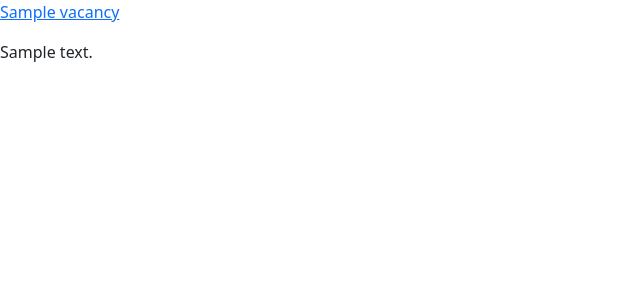
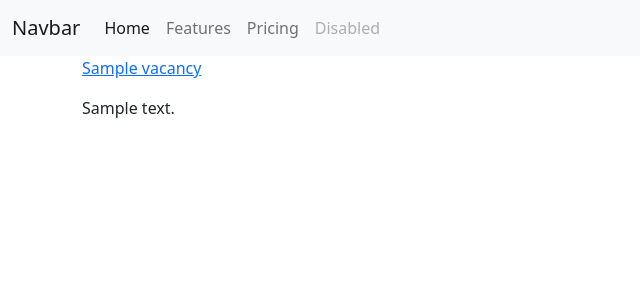
Before and after one commit to facetable-lab/WorkS, a Django app: page /home/ in a window 1280 px wide. Shown: the top 300 px of the page, without its empty margins (0-640 px from the left). Run offline with Django 4.2, Linux system fonts and the light colour scheme; tables that the repository leaves empty hold one stand-in row (values such as "Sample post").

Commit message:
Добавил навигацию

```diff
--- a/src/templates/base.html
+++ b/src/templates/base.html
@@ -13,8 +13,29 @@
 </head>
 <body>
 
+<nav class="navbar navbar-expand-lg navbar-light bg-light">
+    <div class="container-fluid">
+        <a class="navbar-brand" href="#">Navbar</a>
+        <button class="navbar-toggler" type="button" data-bs-toggle="collapse" data-bs-target="#navbarNavAltMarkup"
+                aria-controls="navbarNavAltMarkup" aria-expanded="false" aria-label="Toggle navigation">
+            <span class="navbar-toggler-icon"></span>
+        </button>
+        <div class="collapse navbar-collapse" id="navbarNavAltMarkup">
+            <div class="navbar-nav">
+                <a class="nav-link active" aria-current="page" href="#">Home</a>
+                <a class="nav-link" href="#">Features</a>
+                <a class="nav-link" href="#">Pricing</a>
+                <a class="nav-link disabled">Disabled</a>
+            </div>
+        </div>
+    </div>
+</nav>
+
 <!-- Блок для контента -->
+<div class="container">
     {% block content %}{% endblock %}
+</div>
+
 
 <!-- Bootstrap Bundle и Popper -->
 <script src="https://cdn.jsdelivr.net/npm/bootstrap@5.1.3/dist/js/bootstrap.bundle.min.js"
```
Lines whose indentation alone changed are shown as unchanged.
